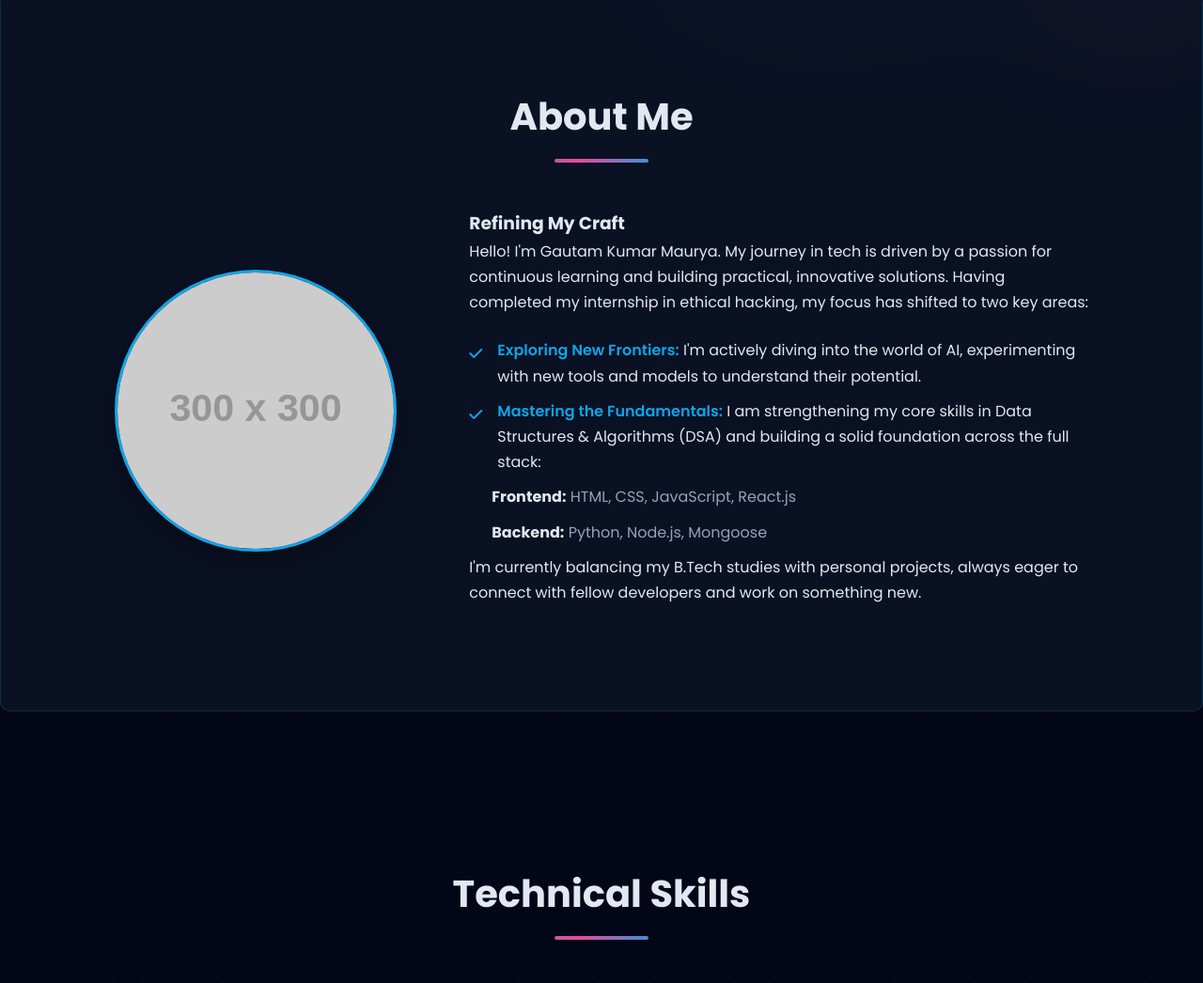
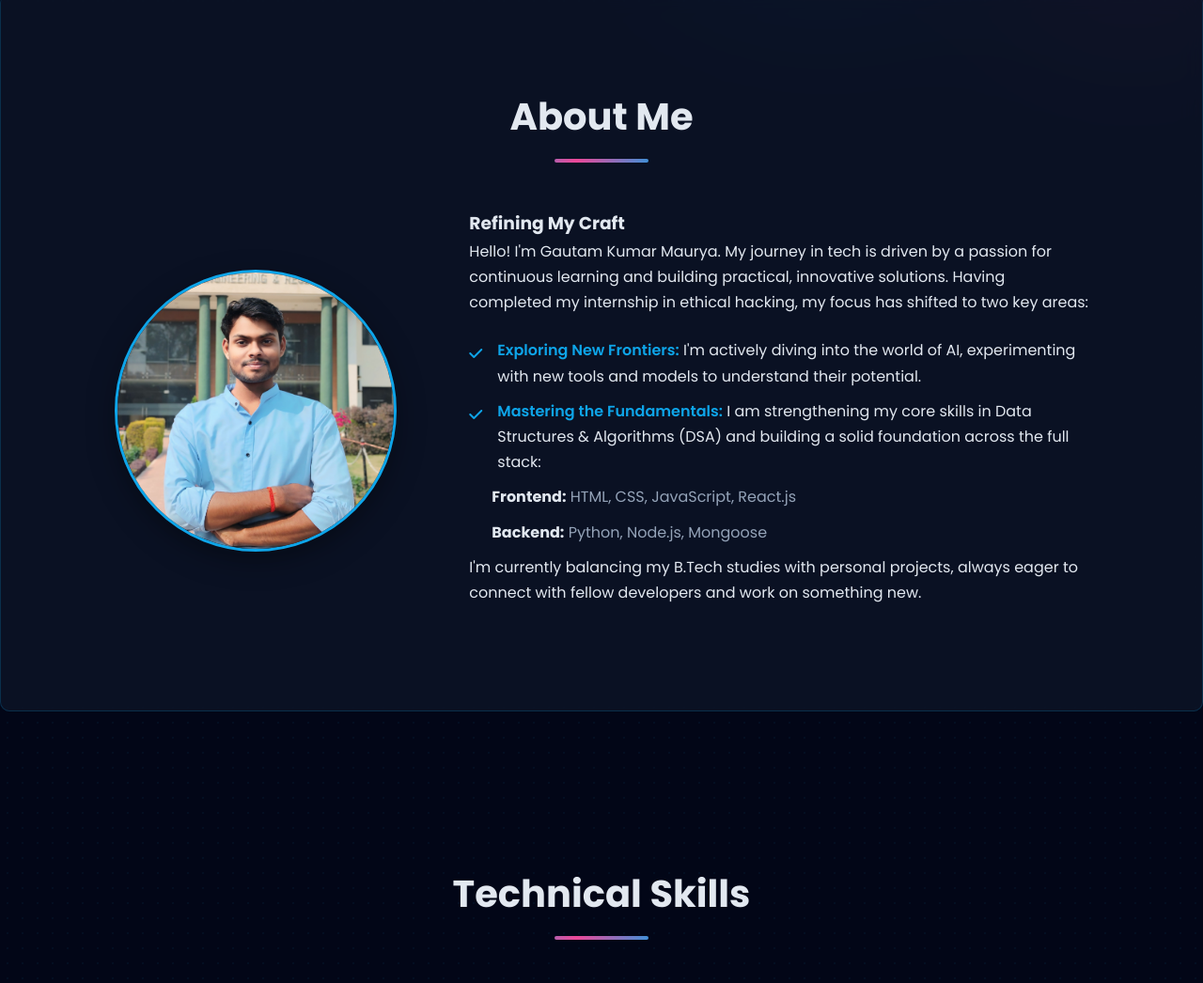
Before and after one commit to gkm563/gkmportfolio, a plain HTML site: page index.html in a window 1280 px wide. Shown: the part 807-1853 px from the top of the page at 94% size. Drawn offline with nearby package versions, Linux system fonts and the light colour scheme; placeholder pictures from the web are drawn by us.

Commit message:
Replace placeholder image with actual image
Updated the placeholder image to a specific image file.

```diff
--- a/index.html
+++ b/index.html
@@ -1127,7 +1127,7 @@
                 <div class="about-content">
                     <div data-aos="fade-right" data-aos-delay="200">
                         <!-- TODO: Replace this placeholder with your actual image: <img src="1.jpg" ... > -->
-                        <img src="https://placehold.co/300x300/0f172a/0ea5e9?text=GKM" alt="Gautam Kumar Maurya" class="about-image">
+                        <img src="1.jpg" alt="Gautam Kumar Maurya" class="about-image">
                     </div>
                     <div class="about-text">
                         <h3 data-aos="fade-up" data-aos-delay="300">Refining My Craft</h3>
```
